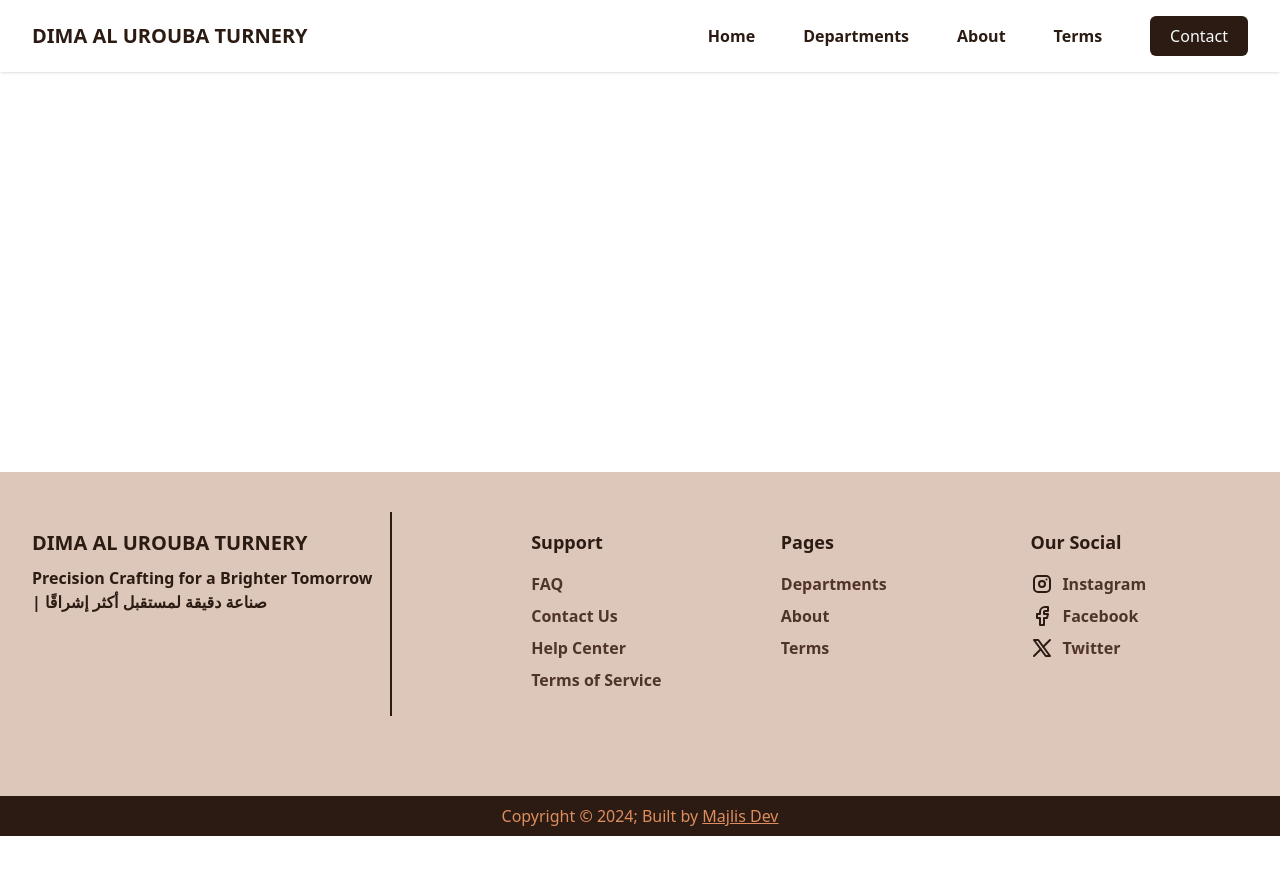
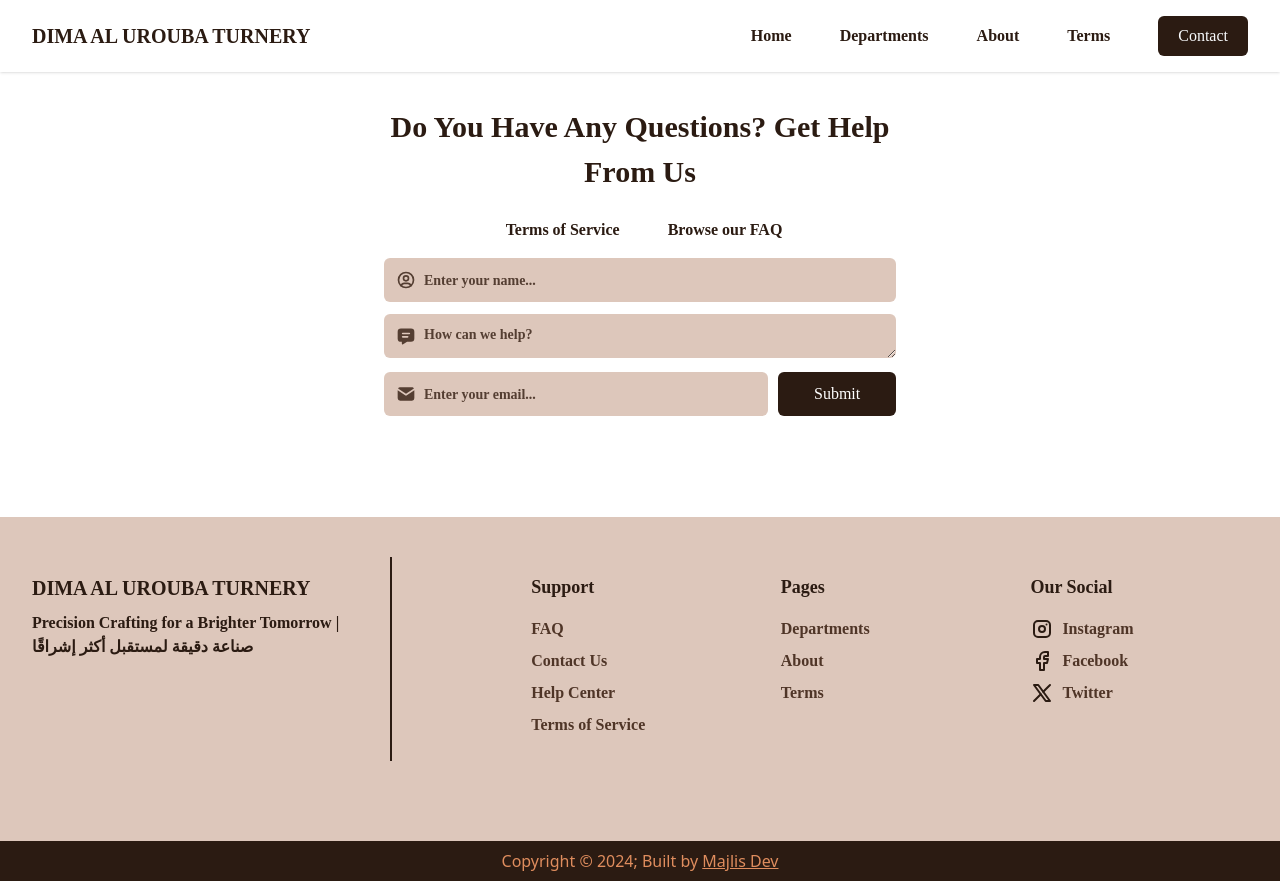
Before and after one commit to HussAA/dima_mechanicalweb, a Next.js app: page / in a window 1280 px wide. Before the commit the page ends 836 px from the top, so only its background shows below. Built offline with nearby package versions, Linux system fonts and the light colour scheme.

Commit message:
done contact section, header and footer

```diff
--- a/src/app/page.js
+++ b/src/app/page.js
@@ -1,13 +1,17 @@
 import Footer from "@/components/footer";
-import Header from "@/components/header.js";
+import Header from "@/components/header";
+import Contact  from "@/components/contact";
 
 export default function Home() {
   return (
     <>
-      <section className="mb-[50vh]">
+      <section>
         <Header/>
       </section>
-      <section>
+      <section className="mb-[57px]">
+        <Contact />
+      </section>
+      <section >
         <Footer />
       </section>
     </>
--- /dev/null
+++ b/src/components/contact.js
@@ -0,0 +1,75 @@
+import {
+  IconMessageFilled,
+  IconMailFilled,
+  IconUserCircle,
+} from "@tabler/icons-react";
+
+export default function contact() {
+  return (
+    <div className="flex font-customFont justify-center">
+      <div className="p-8 w-full max-w-xl">
+        <h1 className="text-[23px] md:text-[30px]  font-bold mb-6 text-center text-[#2B1B12]">
+          Do You Have Any Questions? Get Help From Us
+        </h1>
+        <div className="flex justify-center mb-4 space-x-10">
+          <a
+            href="#"
+            className="text-[#2B1B12] hover:text-[#c4815b] mx-2 duration-150 font-[600]"
+          >
+            Terms of Service
+          </a>
+          <a
+            href="#"
+            className="text-[#2B1B12] hover:text-[#c4815b] mx-2 duration-150 font-[600]"
+          >
+            Browse our FAQ
+          </a>
+        </div>
+        <form>
+          <div className="mb-3 relative">
+            <IconUserCircle
+              className="absolute left-3 top-3 text-[#543E32]"
+              size={20}
+            />
+            <input
+              type="name"
+              placeholder="Enter your name..."
+              className="w-full pl-10 p-[10px] bg-[#DDC7BB] rounded-md focus:outline-none focus:bg-[#d6b4a2] placeholder-[#543E32] placeholder:text-[14px] font-[600] focus:placeholder-opacity-30"
+            />
+          </div>
+
+          <div className="mb-[7px] relative">
+            <IconMessageFilled
+              className="absolute left-3 top-3 text-[#543E32]"
+              size={20}
+            />
+            <textarea
+              rows={1}
+              placeholder="How can we help?"
+              className="w-full pl-10 p-[10px] bg-[#DDC7BB] rounded-md focus:outline-none focus:bg-[#d6b4a2] placeholder-[#543E32] placeholder:text-[14px] font-[600] focus:placeholder-opacity-30"
+            ></textarea>
+          </div>
+
+          <div className="mb-3 relative">
+            <IconMailFilled
+              className="absolute left-3 top-3 text-[#543E32]"
+              size={20}
+            />
+            <input
+              type="email"
+              placeholder="Enter your email..."
+              className="w-[75%] mr-[2%] pl-10 p-[10px] bg-[#DDC7BB] rounded-md focus:outline-none focus:bg-[#d6b4a2] placeholder-[#543E32] placeholder:text-[14px] font-[600] focus:placeholder-opacity-30"
+            />
+
+            <button
+              type="submit"
+              className="w-[23%] p-[10px] bg-[#2B1B12] text-white rounded-md hover:bg-[#5a3b2a] duration-150"
+            >
+              Submit
+            </button>
+          </div>
+        </form>
+      </div>
+    </div>
+  );
+}
--- a/src/components/header.js
+++ b/src/components/header.js
@@ -13,13 +13,13 @@ export default function Header() {
   return (
     <header className="bg-white shadow font-customFont font-bold">
       <div className="container mx-auto px-8 py-4 flex justify-between items-center">
-        <div className="text-xl font-bold text-[#2B1B12]">DIMA AL UROUBA TURNERY</div>
+        <div className="text-base lg:text-xl font-bold text-[#2B1B12]">DIMA AL UROUBA TURNERY</div>
             <nav className="hidden md:flex space-x-4 lg:space-x-12 items-center">
                 <a href="#" className="text-[#2B1B12] hover:text-[#9c6240] duration-150">Home</a>
                 <a href="#" className="text-[#2B1B12] hover:text-[#9c6240] duration-150">Departments</a>
                 <a href="#" className="text-[#2B1B12] hover:text-[#9c6240] duration-150">About</a>
                 <a href="#" className="text-[#2B1B12] hover:text-[#9c6240] duration-150">Terms</a>
-                <Button className="bg-[#2B1B12] px-5 text-[16px] hover:bg-[#9c6240] duration-150">Contact</Button>
+                <Button className="bg-[#2B1B12] px-5 text-[16px] hover:bg-[#5a3b2a] duration-150">Contact</Button>
             </nav>
         <div className="md:hidden">
           <Sheet isOpen={isOpen}>
--- a/tailwind.config.js
+++ b/tailwind.config.js
@@ -17,6 +17,10 @@ module.exports = {
       },
     },
     extend: {
+      fontFamily: {
+        customFont: ['Montserrat'],
+
+      },
       colors: {
         border: "hsl(var(--border))",
         input: "hsl(var(--input))",
```
